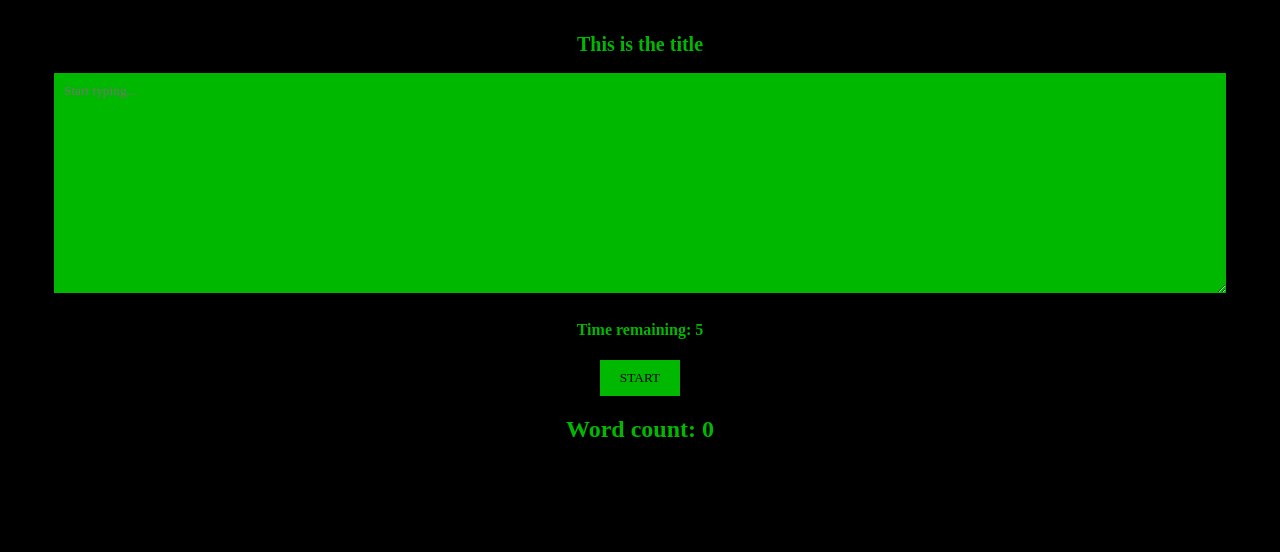
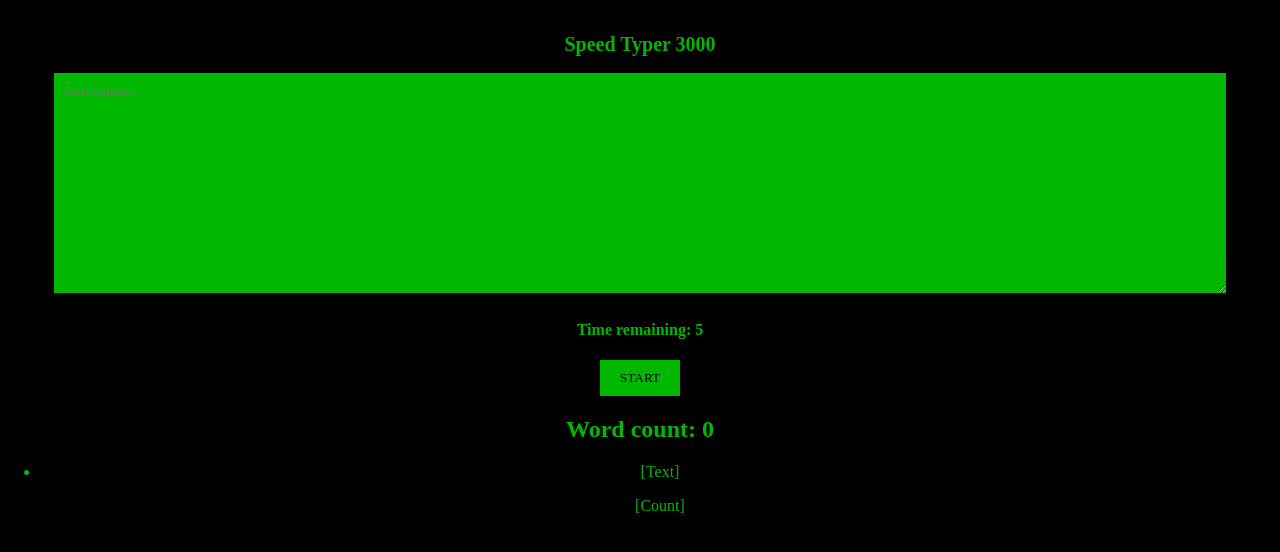
Before and after one commit to AP2610/react-speed-typer, a React (Create React App) app: page / in a window 1280 px wide. Shown: the top 552 px of the page. Built offline with nearby package versions, Linux system fonts and the light colour scheme.

Commit message:
Update usability

```diff
--- a/src/components/App.js
+++ b/src/components/App.js
@@ -1,4 +1,4 @@
-import React, { useState, useEffect } from 'react';
+import React, { useState, useEffect, StrictMode } from 'react';
 import '../scss/App.scss';
 
 /**
@@ -7,15 +7,17 @@ import '../scss/App.scss';
  */
 
 const App = props => {
+    const DEFAULT_TIME = 5;
     const [text, setText] = useState("");
-    const [timer, settimer] = useState(5);
+    const [prevText, setPrevText] = useState([]);
+    const [timer, setTimer] = useState(DEFAULT_TIME);
     const [running, setRunning] = useState(false)
     const [count, setCount] = useState(0);
 
     const wordCounter = (textString) => {
         const words = textString.trim().split(" ");
         const wordCount = words.filter(word => word !== "").length;
-        setCount(wordCount);
+        return wordCount;
     };
 
     const handleTextChange = event => {
@@ -23,31 +25,66 @@ const App = props => {
         setText(value);
     };
 
-    useEffect(() => {
-        if (running) {
-            wordCounter(text)
-        }
-    })
+    const startGame = () => {
+        setRunning(true);
+        setTimer(DEFAULT_TIME);
+        setText("");
+    }
 
     useEffect(() => {
         if (running) {
+            setCount(wordCounter(text));
+        }
+    }, [running, text])
+
+    useEffect(() => {
+        if (running && timer > 0) {
             const timerId = setTimeout(() => {
-                settimer(prevTimer => prevTimer > 0 ? prevTimer - 1 : 0)
+                setTimer(prevTimer => prevTimer - 1)
             }, 1000);
 
             return () => {
                 clearTimeout(timerId)
             };
-        };
-    });
+        } else if (timer === 0) {
+            setRunning(false);
+        }
+    }, [timer, running]);
+
+    useEffect(() => {
+        if (!running) {
+            if (text !== "") {
+                setPrevText([...prevText, text.trim()])
+            }
+        }
+    }, [running])
+
+    const previousTexts = prevText && prevText.map((text, index) =>
+            <li key={index}>
+                <p>{text}</p>
+                <p>{wordCounter(text)}</p>
+            </li>
+        )
 
     return (
         <div className="container">
-            <h1 className="title">This is the title</h1>
-            <textarea className="text-content" value={text} onChange={handleTextChange} placeholder="Start typing..." />
-            <h4 className="time-remaining">Time remaining: {timer === 0 ? "Times up!!!" : timer}</h4>
-            <button onClick={() => setRunning(prevRunning => !prevRunning)}>Start</button>
+            <h1 className="title">Speed Typer 3000</h1>
+            <textarea
+                className="text-content"
+                value={text}
+                onChange={handleTextChange}
+                placeholder="Start typing..."
+                disabled={!running}
+            />
+            <h4 className="time-remaining">
+                {timer > 0 ? `Time remaining: ${timer}` : "Times up!!!"}
+            </h4>
+            <button onClick={startGame} disabled={running}>Start</button>
             <h2>Word count: {count}</h2>
+            <ul>
+                <li><p>[Text]</p><p>[Count]</p></li>
+                {previousTexts}
+            </ul>
         </div>
     )
 }
```
